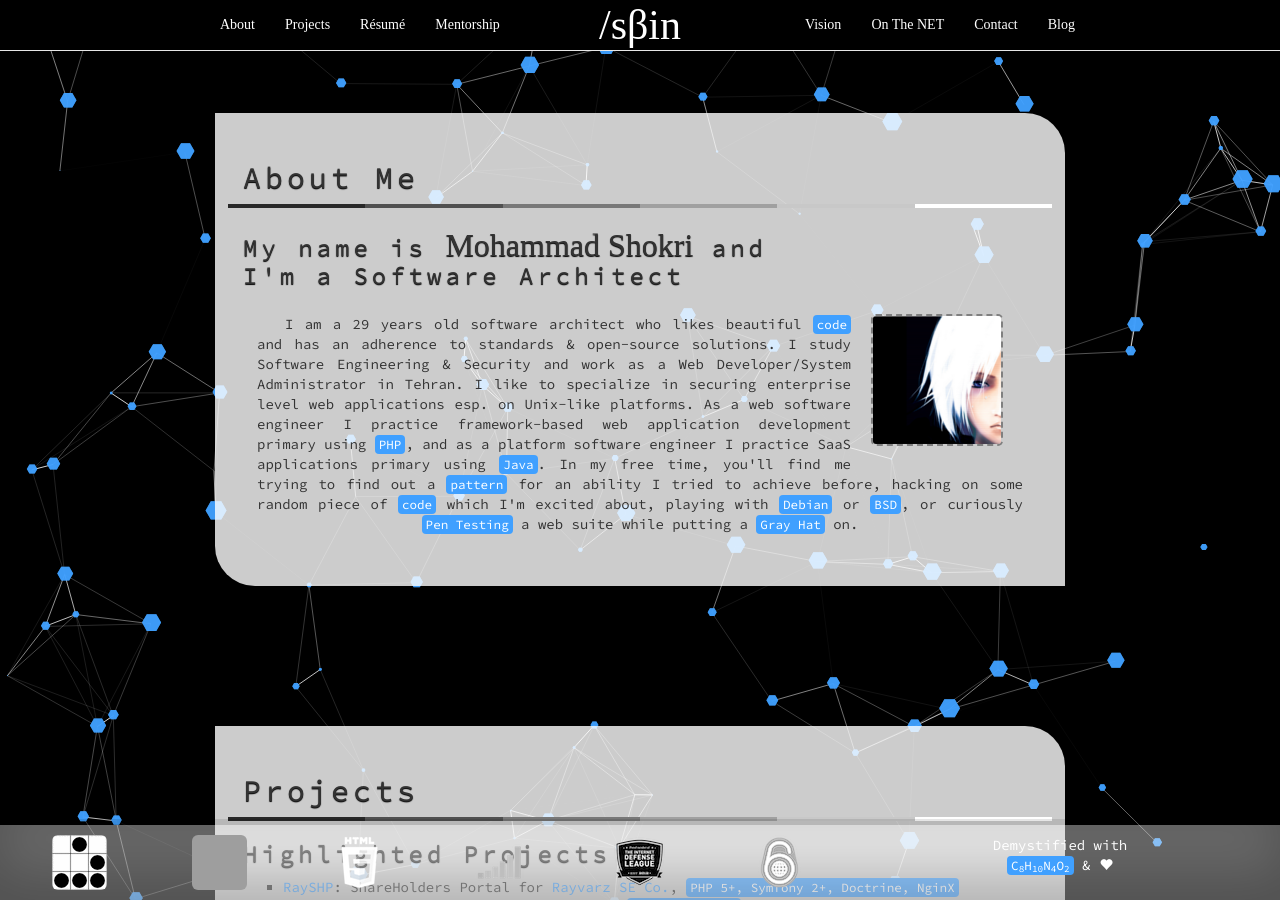
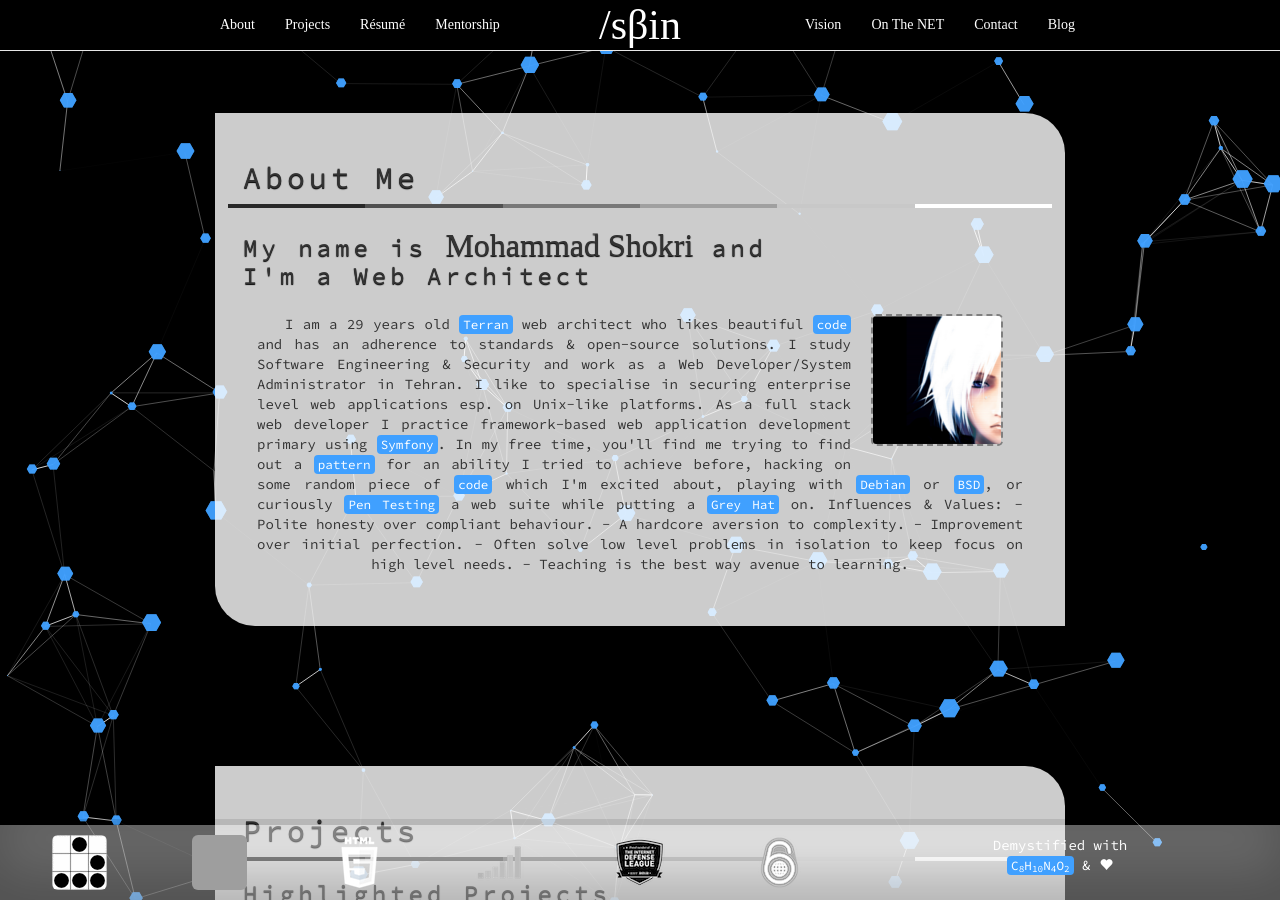
Before and after one commit to slashsBin/slashsBin.github.io, a Jekyll site: the page built from index.html, in a window 1280 px wide and 900 px high, scrolled down 927 px. Built offline with Jekyll 4.4.1, drawn with Linux system fonts in a browser that asks for light colours; nearby versions of some CDN libraries; some web fonts are replaced; grey boxes are pictures that could not be loaded.

Commit message:
Update "About" Mask

```diff
--- a/_includes/masks/about.html
+++ b/_includes/masks/about.html
@@ -1,19 +1,25 @@
 <h2>About Me</h2>
 <div class="row companion"><div class="col-xs-2"></div><div class="col-xs-2"></div><div class="col-xs-2"></div><div class="col-xs-2"></div><div class="col-xs-2"></div><div class="col-xs-2"></div></div>
 
-<h3>My name is <span class="name">Mohammad Shokri</span> and<br />I'm a Software Architect</h3>
+<h3>My name is <span class="name">Mohammad Shokri</span> and<br />I'm a Web Architect</h3>
 <p>
     <img id="avatar" alt="avatar" class="tt" data-toggle="tooltip" data-placement="top" title="/sBin" width="128" height="128" src="/assets/img/slashsBin.png" />
-    I am a {{ site.time | date: "%Y" | minus: 1986 }} years old software architect who likes beautiful <code>code</code> and
-    has an adherence to standards &amp; open-source solutions. I study Software
+    I am a {{ site.time | date: "%Y" | minus: 1986 }} years old <code>Terran</code> web architect
+    who likes beautiful <code>code</code> and has an adherence to standards &amp; open-source solutions. I study Software
     Engineering &amp; Security and work as a Web Developer/System Administrator in
-    Tehran. I like to specialize in securing enterprise level web applications esp.
-    on Unix-like platforms. As a web software engineer I practice framework-based
-    web application development primary using <code>PHP</code>, and as a platform
-    software engineer I practice SaaS applications primary using <code>Java</code>.
+    Tehran. I like to specialise in securing enterprise level web applications esp.
+    on Unix-like platforms. As a full stack web developer I practice framework-based
+    web application development primary using <code>Symfony</code>.
     In my free time, you'll find me trying to find out a <code>pattern</code> for an
     ability I tried to achieve before, hacking on some random piece of
     <code>code</code> which I'm excited about, playing with <code>Debian</code> or
     <code>BSD</code>, or curiously <code>Pen Testing</code> a web suite while
-    putting a <code>Gray Hat</code> on.
+    putting a <code>Grey Hat</code> on.
+
+    Influences & Values:
+      - Polite honesty over compliant behaviour.
+      - A hardcore aversion to complexity.
+      - Improvement over initial perfection.
+      - Often solve low level problems in isolation to keep focus on high level needs.
+      - Teaching is the best way avenue to learning.
 </p>
```
